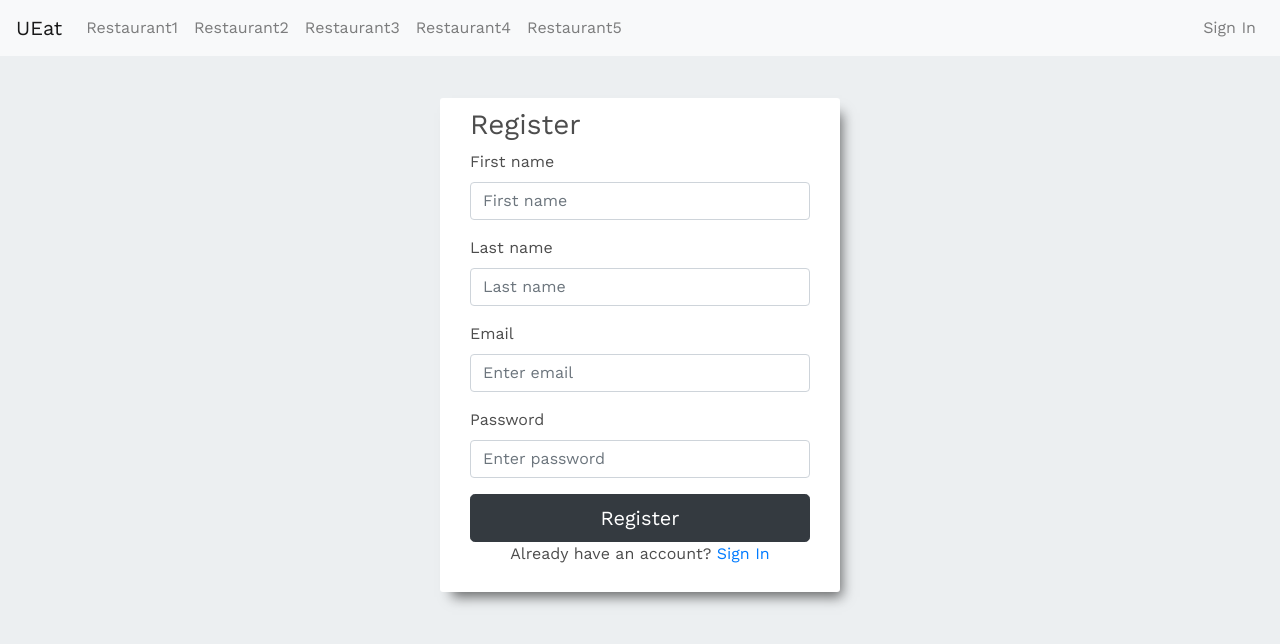
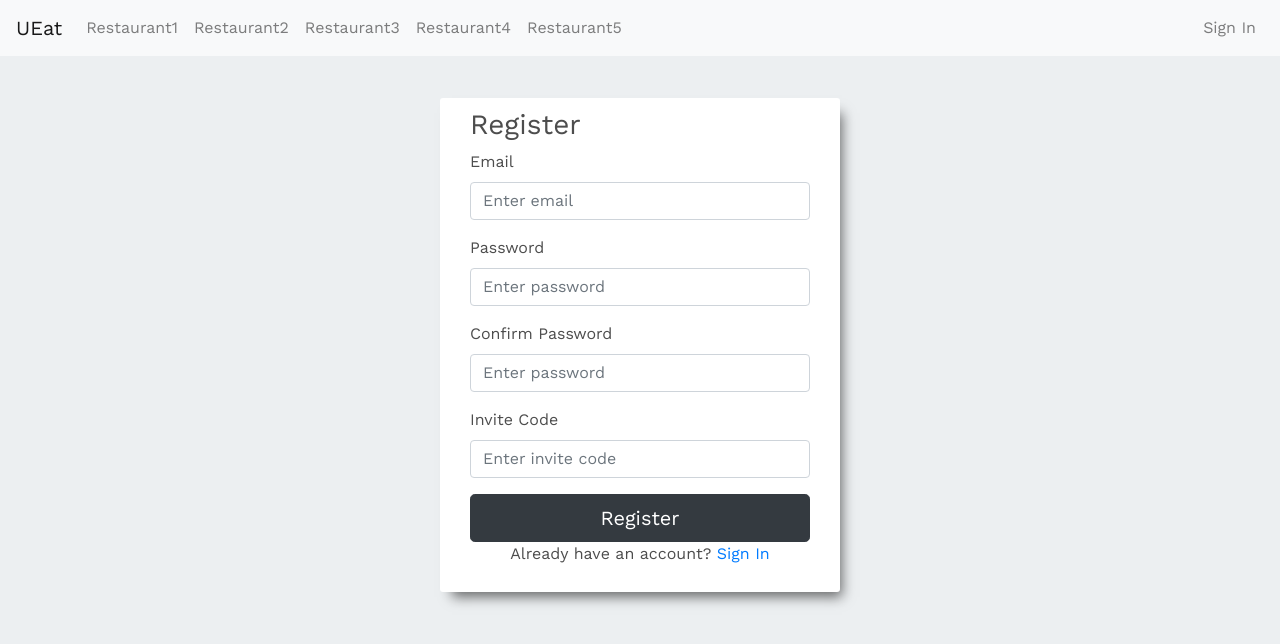
Before and after one commit to hujianrui/UEat, a React (Create React App) app: page /Register in a window 1280 px wide. Shown: the top 644 px of the page. Built offline with nearby package versions, Linux system fonts and the light colour scheme.

Commit message:
update register page

```diff
--- a/src/Register.js
+++ b/src/Register.js
@@ -11,16 +11,6 @@ class Register extends Component {
                     <h3>Register</h3>
 
                     <div className="form-group">
-                        <label>First name</label>
-                        <input type="text" className="form-control" placeholder="First name" />
-                    </div>
-
-                    <div className="form-group">
-                        <label>Last name</label>
-                        <input type="text" className="form-control" placeholder="Last name" />
-                    </div>
-
-                    <div className="form-group">
                         <label>Email</label>
                         <input type="email" className="form-control" placeholder="Enter email" />
                     </div>
@@ -28,6 +18,16 @@ class Register extends Component {
                     <div className="form-group">
                         <label>Password</label>
                         <input type="password" className="form-control" placeholder="Enter password" />
+                    </div>
+
+                    <div className="form-group">
+                        <label>Confirm Password</label>
+                        <input type="password" className="form-control" placeholder="Enter password" />
+                    </div>
+
+                    <div className="form-group">
+                        <label>Invite Code</label>
+                        <input type="text" className="form-control" placeholder="Enter invite code" />
                     </div>
 
                     <button type="submit" className="btn btn-dark btn-lg btn-block">Register</button>
```
